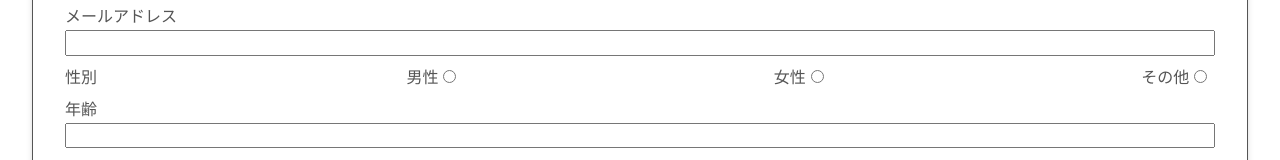
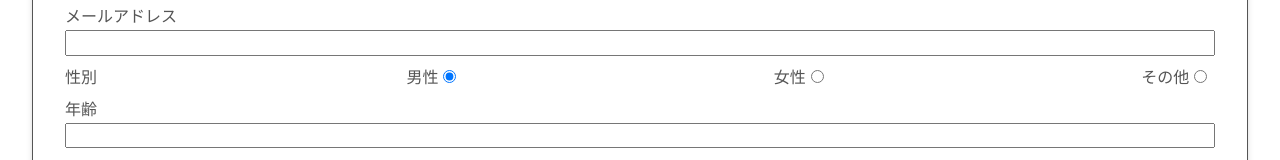
Before and after one commit to fukuda0801/movie-review, a Next.js app: page /user/register in a window 1280 px wide. Shown: the part 234-394 px from the top of the page. Built offline with nearby package versions, Linux system fonts and the light colour scheme.

Commit message:
feat: React Hook Form使用に伴うラジオボタンコンポーネントprops変更

```diff
--- a/src/components/user/InputRadio.tsx
+++ b/src/components/user/InputRadio.tsx
@@ -1,16 +1,18 @@
+import { UseFormRegisterReturn } from "react-hook-form";
 import styles from "../../styles/components/user/InputRadio.module.css";
 
 type InputRadioProps = {
   label: string;
-  name: string;
   value: string;
+  register: UseFormRegisterReturn;
+  checked?: boolean;
 };
 
-const InputRadio = ({ label, name, value }: InputRadioProps) => {
+const InputRadio = ({ label, value, register, checked }: InputRadioProps) => {
   return (
     <div className={styles.inputRadioGroup}>
       <label htmlFor={value}>{label}</label>
-      <input type="radio" id={value} name={name} value={value} />
+      <input type="radio" id={value} value={value} {...register} checked={checked} />
     </div>
   );
 };
```
